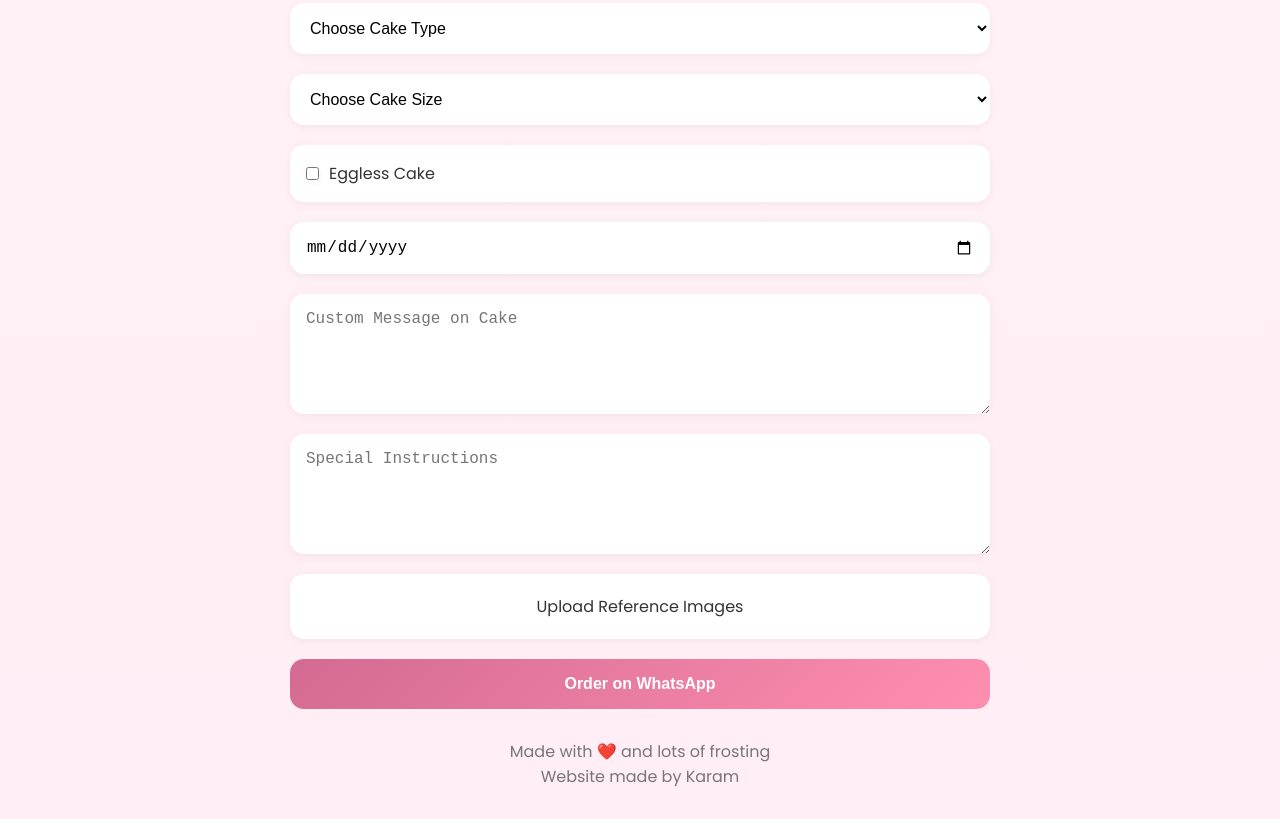
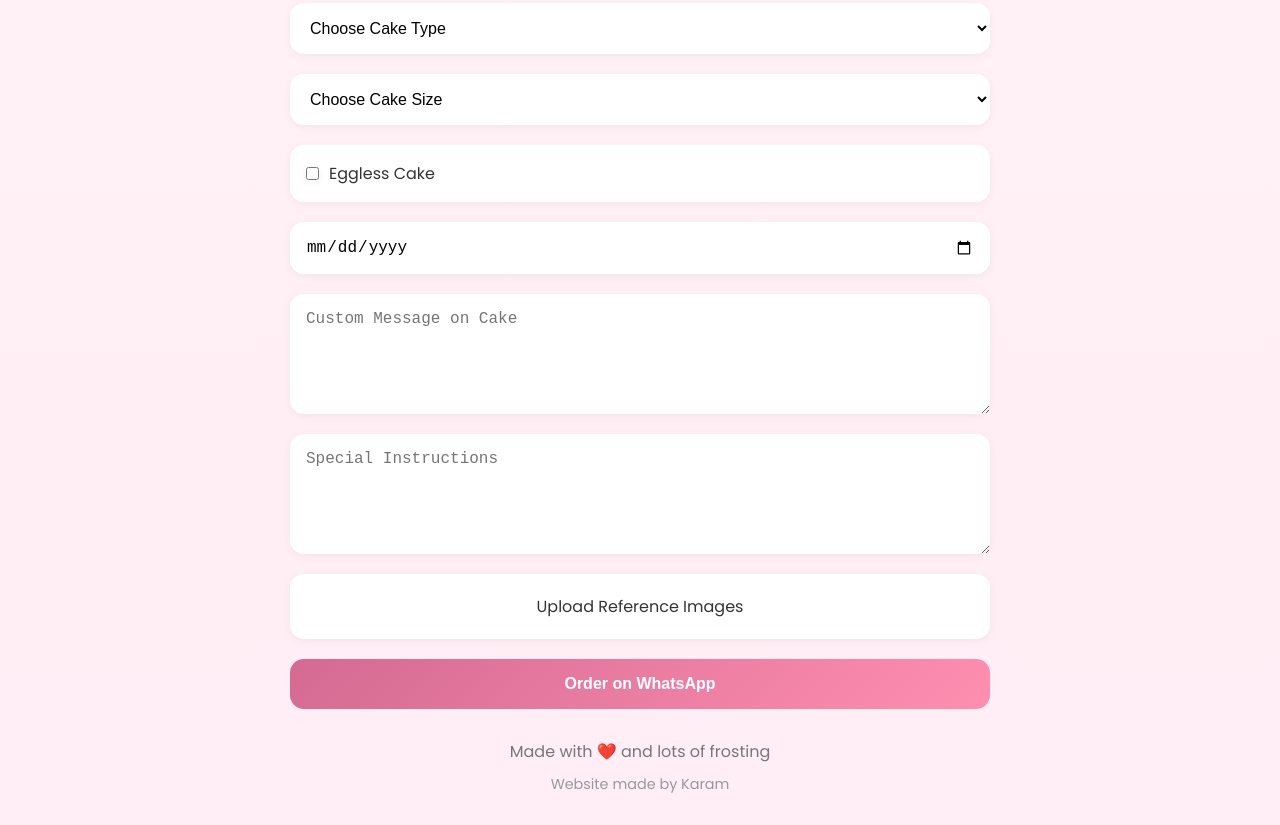
Before and after one commit to User78890/bakery-website, a plain HTML site: page index.html in a window 1280 px wide. Shown: the part 2055-2880 px from the top of the page. Drawn offline with Linux system fonts and the light colour scheme.

Commit message:
Refactor style.css with new styles and improvements

```diff
--- a/style.css
+++ b/style.css
@@ -351,3 +351,9 @@ body{
 .order-section h2{
   color:#d46a92;
 }
+
+.credit{
+  margin-top:10px;
+  font-size:0.9rem;
+  color:#999;
+}
```
